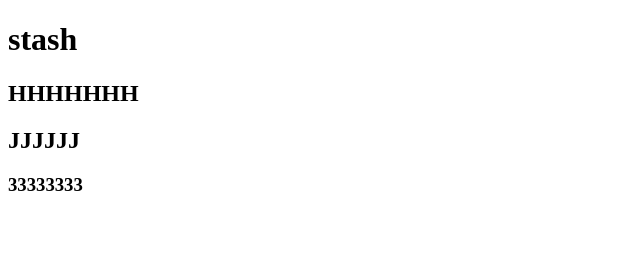
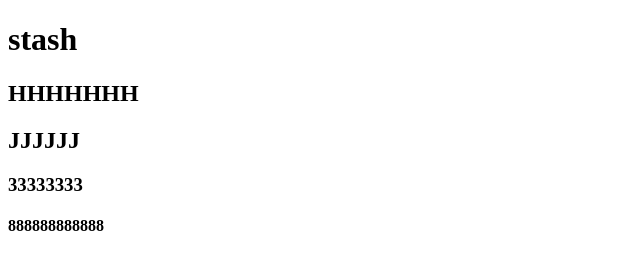
Before and after one commit to AdStaff/test, a plain HTML site: page stash.html in a window 1280 px wide. Shown: the whole page, without its empty margins (0-640 px from the left). Drawn offline with Linux system fonts and the light colour scheme.

Commit message:
stash edit2

```diff
--- a/stash.html
+++ b/stash.html
@@ -11,5 +11,6 @@
     <h2>HHHHHHH</h2>
     <h2>JJJJJJ </h2>
     <h3>33333333</h3>
+    <h4>888888888888</h4>
 </body>
 </html>
```
